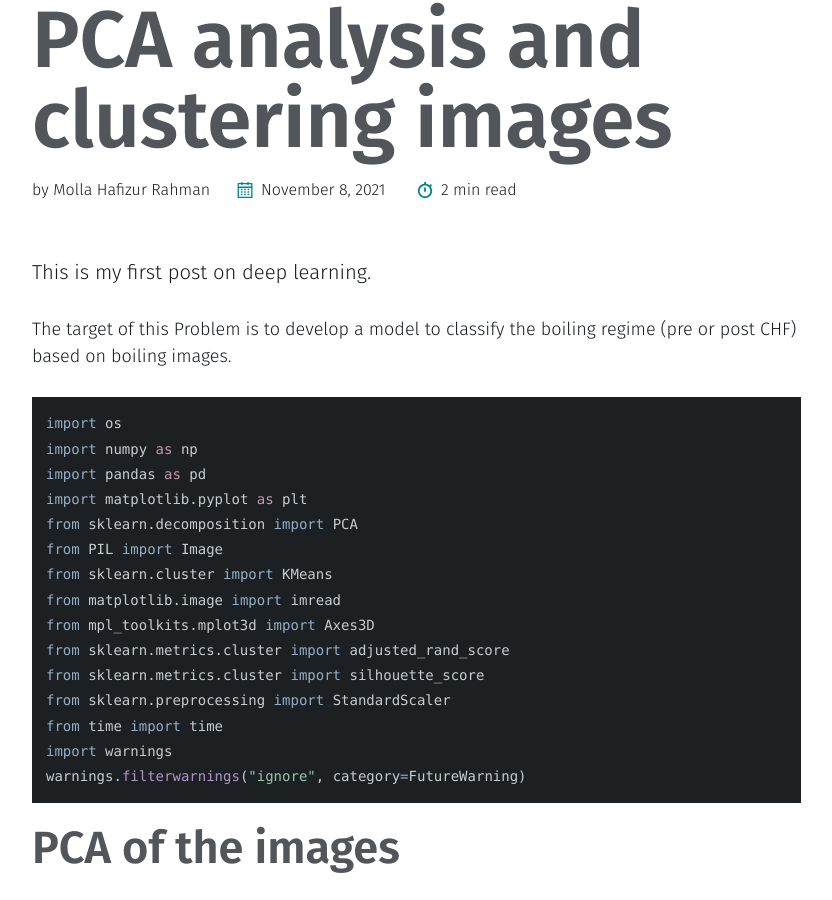
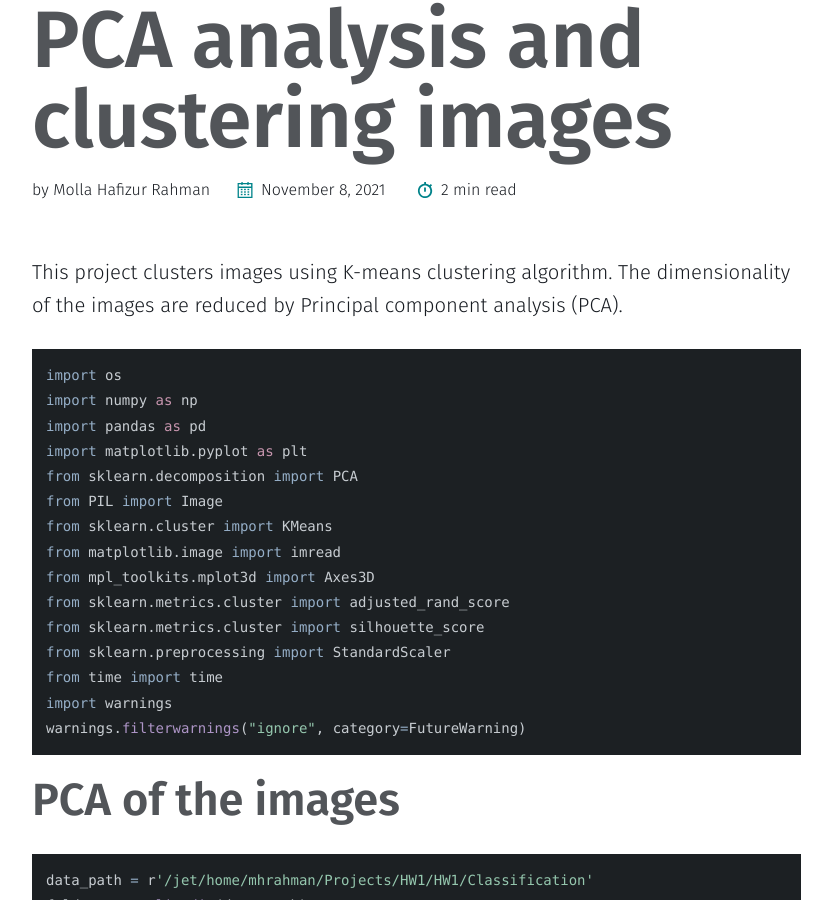
Before and after one commit to HafizSunny/HafizSunny09.github.io, a Jekyll site: the page built from _posts/2021-11-08-PCA-analysis-and-clustering-images.md, in a window 1280 px wide and 900 px high, scrolled down 809 px. Shown: the whole window, without its empty margins (40-872 px from the left). Built offline with Jekyll 4.4.1, drawn with Linux system fonts in a browser that asks for light colours.

Commit message:
Update 2021-11-08-PCA-analysis-and-clustering-images.md

````diff
--- a/_posts/2021-11-08-PCA-analysis-and-clustering-images.md
+++ b/_posts/2021-11-08-PCA-analysis-and-clustering-images.md
@@ -12,9 +12,8 @@ tags:
 last_modified_at: 2021-03-17T10:46:49-04:00
 
 ---
-This is my first post on deep learning.
+This project clusters images using K-means clustering algorithm. The dimensionality of the images are reduced by Principal component analysis (PCA).
 
-The target of this Problem is to develop a model to classify the boiling regime (pre or post CHF) based on boiling images.
 ```python
 import os
 import numpy as np
````
